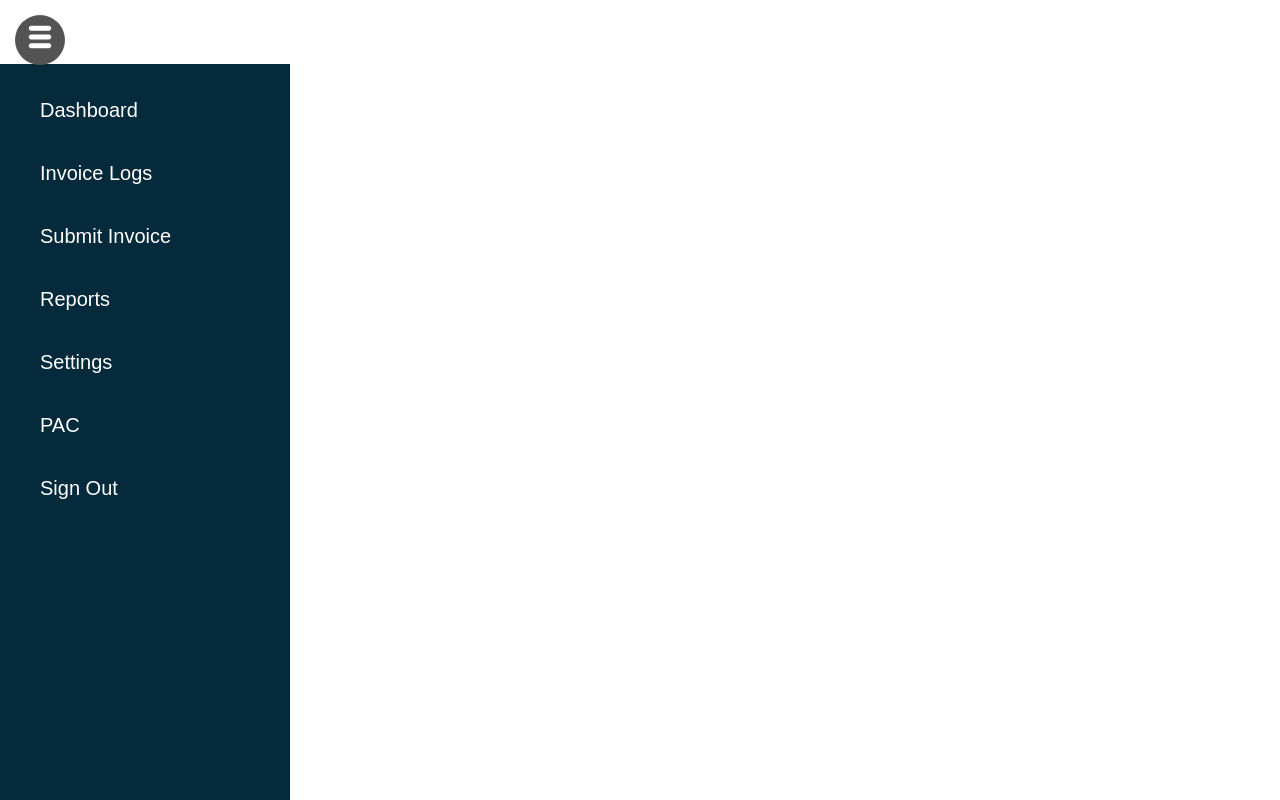
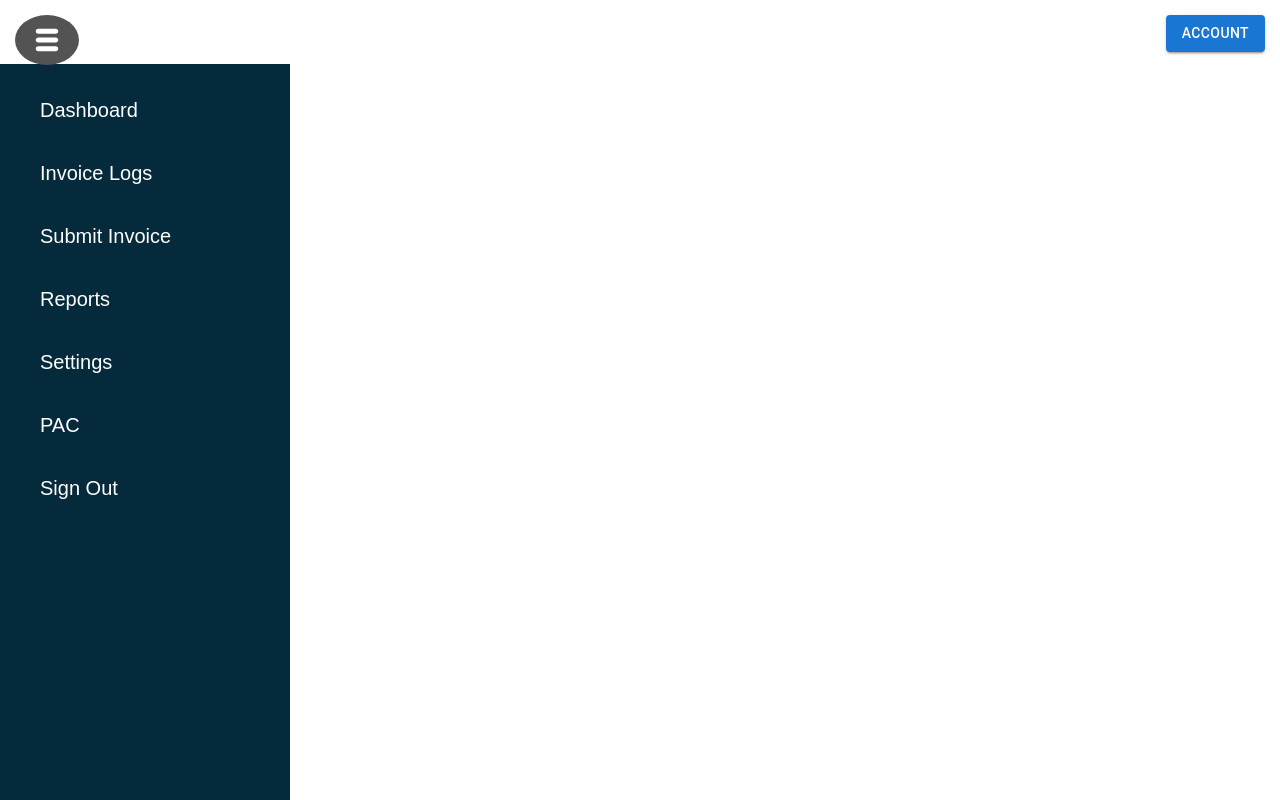
Before and after one commit to JoeyBlount/PAC-Pro, a React (Create React App) app in the folder client/: page /navi in a window 1280 px wide. Built offline with nearby package versions, Linux system fonts and the light colour scheme; no server answers; sample sign-in values are in the browser's storage.

Commit message:
Account Button

```diff
--- a/client/src/App.js
+++ b/client/src/App.js
@@ -8,6 +8,7 @@ import Reports from "./pages/reports/reports";
 import Settings from "./pages/settings/settings";
 import PAC from "./pages/pac/pac";
 import SignUpScreen from "./pages/login/signupscreen";
+import Account from "./pages/account/account";
 import { NavBar } from './pages/navBar/navBar';
 import PrivateRoute from "./routes/PrivateRoute"; // ✅ Import PrivateRoute
 
@@ -27,6 +28,7 @@ const router = createBrowserRouter([
       { path: 'reports', element: <Reports /> },
       { path: 'settings', element: <Settings /> },
       { path: 'pac', element: <PAC /> },
+      { path: 'account', element: <Account /> },
 
       { path: '*', element: <h1>404 - Page Not Found</h1> } // Catch-all for invalid child routes
     ]
--- a/client/src/pages/account/account.js
+++ b/client/src/pages/account/account.js
@@ -1,44 +1,108 @@
-import React from "react";
-import { Container, Typography } from "@mui/material";
-import { useState, useEffect } from "react";
-import { db } from "./config/firebase";
-import { getDocs, collection } from 'firebase/firestore';
+import React, { useState, useEffect } from "react";
+import { Container, Typography, Button, TextField, Box } from "@mui/material";
+import { db, auth } from "../../config/firebaseConfigEmail";
+import { getDocs, collection, query, where } from 'firebase/firestore';
+import { signOut, updatePassword } from "firebase/auth";
 
 const Account = () => {
-  const [userList, setUserList] = useState ([]);
+  const [userList, setUserList] = useState([]);
+  const [storeAssignments, setStoreAssignments] = useState([]);
+  const [newPassword, setNewPassword] = useState("");
   const usersCollectionRef = collection(db, "users");
+  const storesCollectionRef = collection(db, "stores");
 
-  useEffect (() => {
+  useEffect(() => {
     const getUserList = async () => {
-        try{
+      try {
         const data = await getDocs(usersCollectionRef);
         const filteredData = data.docs.map((doc) => ({
           ...doc.data(),
           id: doc.id,
         }));
         setUserList(filteredData);
-        } catch (err){
+      } catch (err) {
+        console.error(err);
+      }
+    };
+
+    const getStoreAssignments = async () => {
+      try {
+        const q = query(storesCollectionRef, where("userId", "==", auth.currentUser.uid));
+        const data = await getDocs(q);
+        const filteredData = data.docs.map((doc) => ({
+          ...doc.data(),
+          id: doc.id,
+        }));
+        setStoreAssignments(filteredData);
+      } catch (err) {
         console.error(err);
       }
     };
 
     getUserList();
-  }, [])
+    getStoreAssignments();
+  }, []);
+
+  const handleLogout = async () => {
+    try {
+      await signOut(auth);
+      console.log("User logged out");
+    } catch (err) {
+      console.error("Logout Error:", err);
+    }
+  };
+
+  const handleChangePassword = async () => {
+    try {
+      const user = auth.currentUser;
+      await updatePassword(user, newPassword);
+      console.log("Password updated successfully");
+    } catch (err) {
+      console.error("Password Change Error:", err);
+    }
+  };
 
   return (
     <Container sx={{ textAlign: "center", marginTop: 10 }}>
-       <h1 className="Header">Dashboard</h1>
+      <h1 className="Header">Account info</h1>
       <div>
         {userList.map((user) => (
-            <div>
-            <p> Account: {user.fname} {user.lname}</p>
-            <p> Email: {user.email} </p>
-            <p> Role: {user.role} </p>
+          <div key={user.id}>
+            <p>Account: {user.fname} {user.lname}</p>
+            <p>Email: {user.email}</p>
+            <p>Role: {user.role}</p>
           </div>
-        ))
-
-        }
+        ))}
       </div>
+      <Box mt={4}>
+        <Button variant="contained" color="primary" onClick={handleLogout}>
+          Log Out
+        </Button>
+      </Box>
+      <Box mt={4}>
+        <Typography variant="h6">Change Password</Typography>
+        <TextField
+          label="New Password"
+          type="password"
+          fullWidth
+          variant="outlined"
+          margin="normal"
+          value={newPassword}
+          onChange={(e) => setNewPassword(e.target.value)}
+        />
+        <Button variant="contained" color="secondary" onClick={handleChangePassword}>
+          Change Password
+        </Button>
+      </Box>
+      <Box mt={4}>
+        <Typography variant="h6">Store Assignments</Typography>
+        {storeAssignments.map((store) => (
+          <div key={store.id}>
+            <p>Store Name: {store.name}</p>
+            <p>Store Location: {store.location}</p>
+          </div>
+        ))}
+      </Box>
     </Container>
   );
 };
--- a/client/src/pages/navBar/navBar.css
+++ b/client/src/pages/navBar/navBar.css
@@ -37,7 +37,6 @@
     top: 5px;
     left: 5px;
     z-index: 1000;
-
 }
 
 .hamburger button {
@@ -56,3 +55,12 @@
 .hamburger button:hover {
     background-color: #4e99ca;
 }
+
+.account-section {
+    display: flex;
+    padding: 10px;
+    position: fixed;
+    top: 5px;
+    right: 5px;
+    z-index: 1000;
+}
--- a/client/src/pages/navBar/navBar.js
+++ b/client/src/pages/navBar/navBar.js
@@ -31,9 +31,26 @@ export function NavBar() {
     return (
         <>
             <Outlet />
-            {/* Menu button always visible */}
-            <div className="hamburger">
-                <button className="NaviMenu" onClick={handleBar}><TiThMenu /></button>
+            {/* Top navigation bar */}
+            <div className="top-nav">
+                <div className="hamburger">
+                    <Button
+                        className="NaviMenu"
+                        onClick={handleBar}
+                        variant="outlined"
+                    >
+                        <TiThMenu />
+                    </Button>
+                </div>
+                <div className="account-section">
+                    <Button
+                        variant="contained"
+                        color="primary"
+                        onClick={() => handleNavigation("account")}
+                    >
+                        Account
+                    </Button>
+                </div>
             </div>
 
             {/* Only show navigation when bar is visible */}
```
Also changed, not shown: 1 other file (tests, documents, lock files or other folders). Lines whose indentation alone changed are shown as unchanged.
